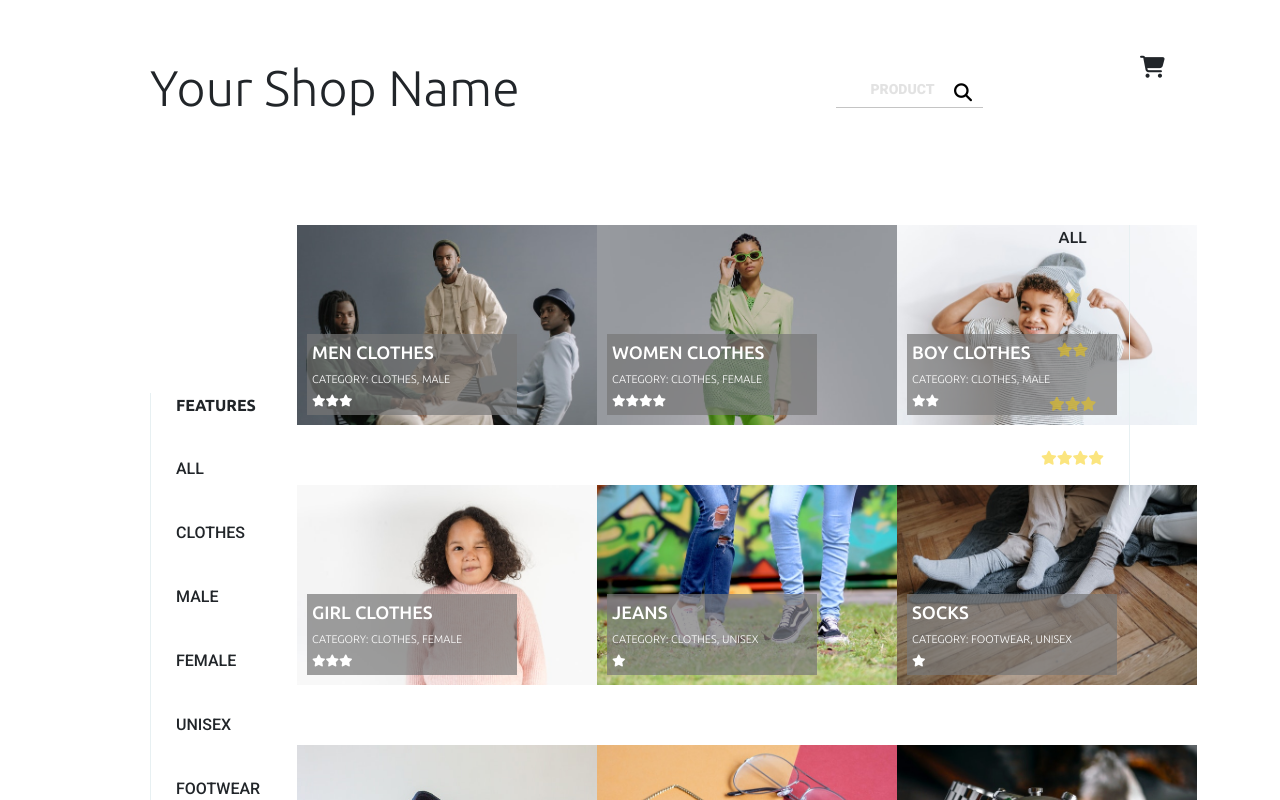
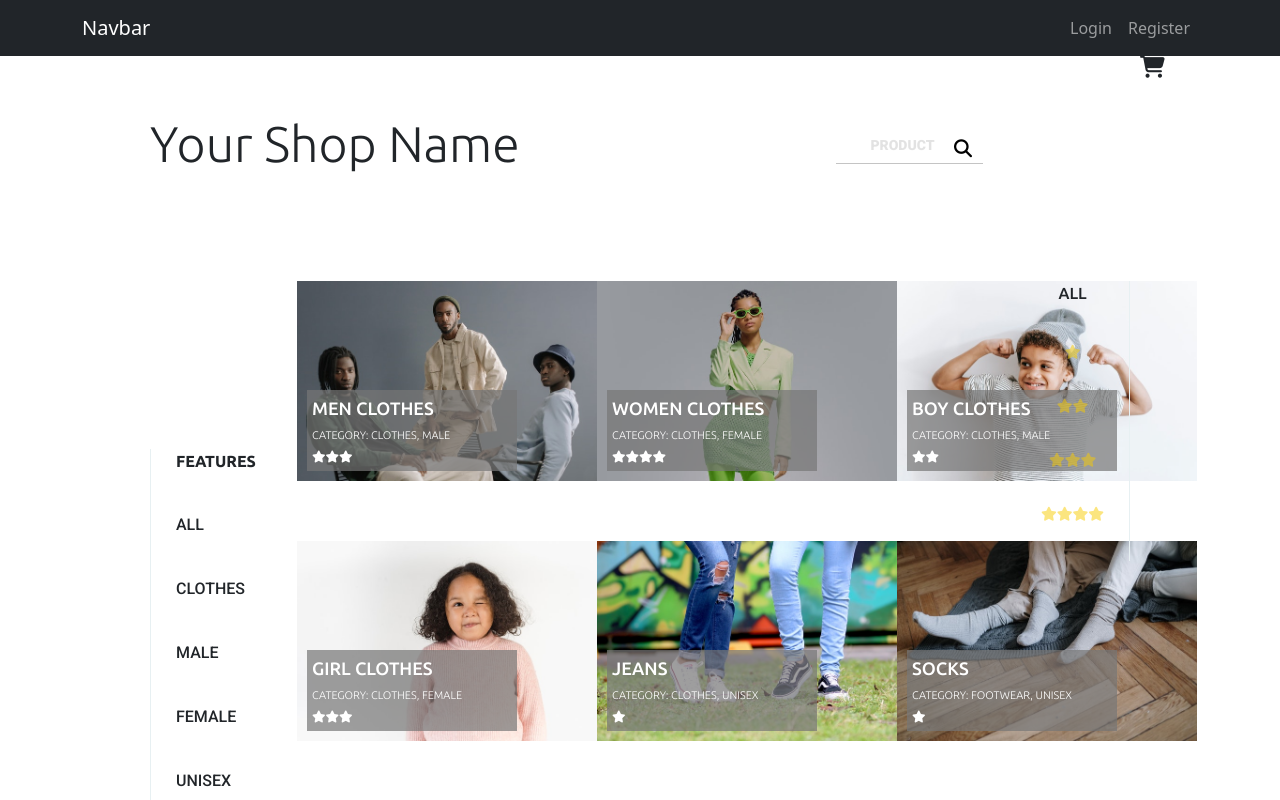
Before and after one commit to DzakiyH/fashion-client, a React (Create React App) app: page /shop in a window 1280 px wide. Shown: the top 800 px of the page. Built offline with nearby package versions, Linux system fonts and the light colour scheme.

Commit message:
added navbar

```diff
--- a/src/App.js
+++ b/src/App.js
@@ -2,6 +2,7 @@ import { BrowserRouter as Router, Switch, Route } from 'react-router-dom';
 import Home from './Views/home';
 import Product from './Views/product';
 import Shop from './Views/shop';
+import Navbar from './Components/Layout/NavbarLayout';
 import './App.css';
 import 'bootstrap/dist/css/bootstrap.min.css';
 
@@ -19,6 +20,9 @@ function App() {
           <Route path='/shop'>
             <Shop />
           </Route>
+          <Route path='/navbar'>
+            <Navbar />
+          </Route>
         </Switch>
       </Router>
     </div>
--- /dev/null
+++ b/src/Components/Layout/NavbarLayout.js
@@ -0,0 +1,21 @@
+import React from 'react';
+import { Navbar, Container, Nav } from 'react-bootstrap';
+
+const NavbarLayout = (props) => {
+  return (
+    <>
+      <Navbar bg='dark' variant='dark'>
+        <Container>
+          <Navbar.Brand href='#home'>Navbar</Navbar.Brand>
+          <Nav>
+            <Nav.Link href='#home'>Login</Nav.Link>
+            <Nav.Link href='#features'>Register</Nav.Link>
+          </Nav>
+        </Container>
+      </Navbar>
+      {props.children}
+    </>
+  );
+};
+
+export default NavbarLayout;
--- a/src/Views/home/index.js
+++ b/src/Views/home/index.js
@@ -2,11 +2,12 @@ import React from 'react';
 import SectionOne from '../../Components/home/SectionOne';
 import SectionTwo from '../../Components/home/SectionTwo';
 import SectionThree from '../../Components/home/SectionThree';
-// import { useSelector } from 'react-redux';
+import NavbarLayout from '../../Components/Layout/NavbarLayout';
 import './index.css';
 
 const Home = () => {
   return (
+    <NavbarLayout>
       <div className='container-home'>
         <div className='main-page'>
           <SectionOne />
@@ -14,6 +15,7 @@ const Home = () => {
           <SectionThree />
         </div>
       </div>
+    </NavbarLayout>
   );
 };
 
--- a/src/Views/product/index.js
+++ b/src/Views/product/index.js
@@ -4,6 +4,7 @@ import { useSelector, useDispatch } from 'react-redux';
 import LeftSide from '../../Components/product/LeftSide';
 import RightSide from '../../Components/product/RightSide';
 import Cart from '../../Components/Cart';
+import NavbarLayout from '../../Components/Layout/NavbarLayout';
 import './index.css';
 
 const Product = () => {
@@ -30,6 +31,7 @@ const Product = () => {
   };
 
   return (
+    <NavbarLayout>
       <div className='container-product'>
         <div className='cart'>
           <i className='fas fa-shopping-cart' onClick={modalToggle}></i>
@@ -40,6 +42,7 @@ const Product = () => {
         </div>
         <Cart isShown={cartModal} modalToggle={modalToggle} />
       </div>
+    </NavbarLayout>
   );
 };
 
--- a/src/Views/shop/index.js
+++ b/src/Views/shop/index.js
@@ -2,15 +2,18 @@ import React from 'react';
 import BottomPart from '../../Components/shop/BottomPart';
 import MiddlePart from '../../Components/shop/MiddlePart';
 import TopPart from '../../Components/shop/TopPart';
+import NavbarLayout from '../../Components/Layout/NavbarLayout';
 import './index.css';
 
 const Shop = () => {
   return (
-    <div className='container-shop'>
-      <TopPart />
-      <MiddlePart />
-      <BottomPart />
-    </div>
+    <NavbarLayout>
+      <div className='container-shop'>
+        <TopPart />
+        <MiddlePart />
+        <BottomPart />
+      </div>
+    </NavbarLayout>
   );
 };
 
```
Lines whose indentation alone changed are shown as unchanged.
